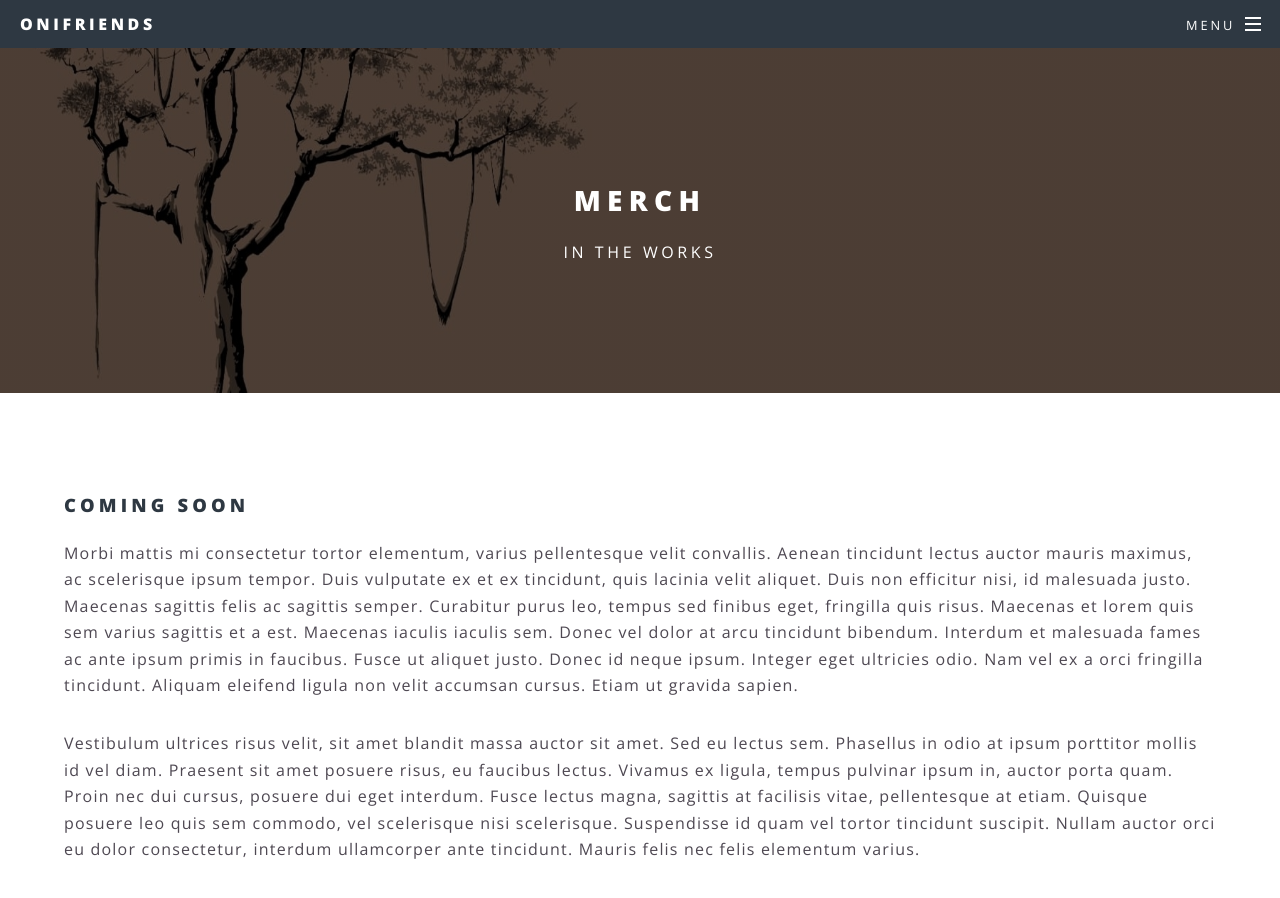
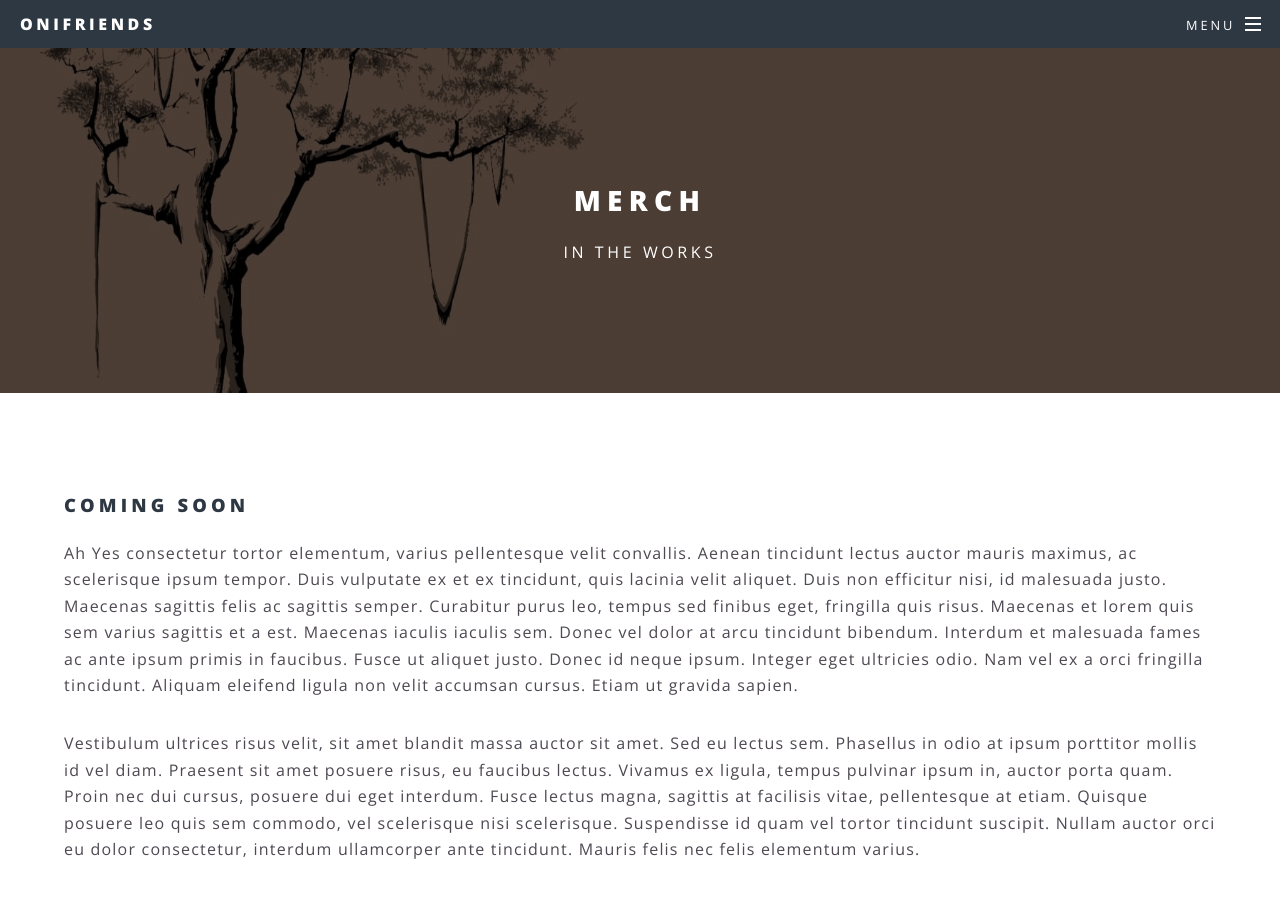
Before and after one commit to TeaOnMe/TeaOnMe.github.io, a Jekyll site: the page built from generic.html, in a window 1280 px wide and 900 px high. Built offline with Jekyll 4.4.1, drawn with Linux system fonts in a browser that asks for light colours.

Commit message:
Update generic.html

```diff
--- a/generic.html
+++ b/generic.html
@@ -3,7 +3,7 @@
 title: Merch
 ---
 	<h3>Coming Soon</h3>
-	<p>Morbi mattis mi consectetur tortor elementum, varius pellentesque velit convallis. Aenean tincidunt lectus auctor mauris maximus, ac scelerisque ipsum tempor. Duis vulputate ex et ex tincidunt, quis lacinia velit aliquet. Duis non efficitur nisi, id malesuada justo. Maecenas sagittis felis ac sagittis semper. Curabitur purus leo, tempus sed finibus eget, fringilla quis risus. Maecenas et lorem quis sem varius sagittis et a est. Maecenas iaculis iaculis sem. Donec vel dolor at arcu tincidunt bibendum. Interdum et malesuada fames ac ante ipsum primis in faucibus. Fusce ut aliquet justo. Donec id neque ipsum. Integer eget ultricies odio. Nam vel ex a orci fringilla tincidunt. Aliquam eleifend ligula non velit accumsan cursus. Etiam ut gravida sapien.</p>
+	<p>Ah Yes consectetur tortor elementum, varius pellentesque velit convallis. Aenean tincidunt lectus auctor mauris maximus, ac scelerisque ipsum tempor. Duis vulputate ex et ex tincidunt, quis lacinia velit aliquet. Duis non efficitur nisi, id malesuada justo. Maecenas sagittis felis ac sagittis semper. Curabitur purus leo, tempus sed finibus eget, fringilla quis risus. Maecenas et lorem quis sem varius sagittis et a est. Maecenas iaculis iaculis sem. Donec vel dolor at arcu tincidunt bibendum. Interdum et malesuada fames ac ante ipsum primis in faucibus. Fusce ut aliquet justo. Donec id neque ipsum. Integer eget ultricies odio. Nam vel ex a orci fringilla tincidunt. Aliquam eleifend ligula non velit accumsan cursus. Etiam ut gravida sapien.</p>
 	<p>Vestibulum ultrices risus velit, sit amet blandit massa auctor sit amet. Sed eu lectus sem. Phasellus in odio at ipsum porttitor mollis id vel diam. Praesent sit amet posuere risus, eu faucibus lectus. Vivamus ex ligula, tempus pulvinar ipsum in, auctor porta quam. Proin nec dui cursus, posuere dui eget interdum. Fusce lectus magna, sagittis at facilisis vitae, pellentesque at etiam. Quisque posuere leo quis sem commodo, vel scelerisque nisi scelerisque. Suspendisse id quam vel tortor tincidunt suscipit. Nullam auctor orci eu dolor consectetur, interdum ullamcorper ante tincidunt. Mauris felis nec felis elementum varius.</p>
 	<hr />
 	<h4>Feugiat aliquam</h4>
```
